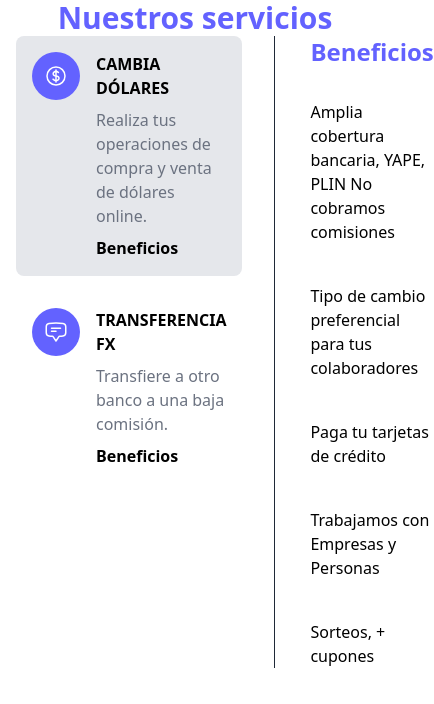
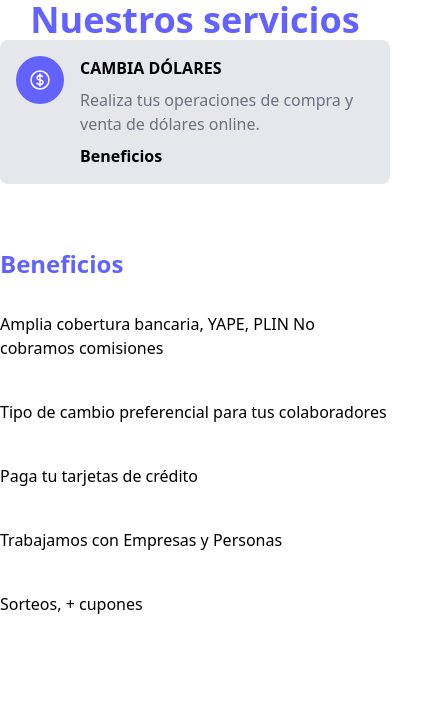
Before and after one commit to rooney2j/Funval-Frontend-N2-Trabajo-Grupal-Sync-Money, a Next.js app: page /services in a window 390 px wide. Shown: the top 704 px of the page, 434 px wide, since content can reach past the window. Built offline with nearby package versions, Linux system fonts and the light colour scheme.

Commit message:
movil version p1

```diff
--- a/app/services/components/ItemServices.jsx
+++ b/app/services/components/ItemServices.jsx
@@ -10,8 +10,8 @@ const ItemServices = ({
   return (
     <div
       onMouseEnter={onActive}
-      className={`flex ${
-        active ? "bg-gray-200" : ""
+      className={` flex ${
+        active ? "bg-gray-200 block" : "md:flex hidden"
       } rounded-lg p-4 gap-4`}
     >
       <div className="max-w-12 w-12 min-w-12 max-h-12 h-12 min-h-12   rounded-full flex items-center justify-center bg-blueApp  text-white">
--- a/app/services/page.jsx
+++ b/app/services/page.jsx
@@ -67,11 +67,11 @@ const Page = () => {
   const [active, setActive] = useState(0);
   return (
     <div>
-      <h2 className="text-center font-bold text-3xl text-blueApp">
+      <h2 className="text-center font-bold md:text-3xl text-blueApp text-4xl px-18">
         Nuestros servicios
       </h2>
       <div className="flex gap-4">
-        <div className="max-w-sm">
+        <div className="max-w-sm hidden md:block">
           <Image
             src={"https://placehold.co/400x700.png"}
             alt=""
@@ -79,8 +79,8 @@ const Page = () => {
             height={700}
           />
         </div>
-        <div className="grid grid-cols-[1fr_4px_1fr] gap-8 ">
-          <div className="flex flex-col gap-4 ">
+        <div className="grid md:grid-cols-[1fr_4px_1fr] gap-8 ">
+          <div className="flex md:flex-col gap-4">
             {services.map((item, index) => (
               <ItemServices
                 key={index}
--- a/next.config.mjs
+++ b/next.config.mjs
@@ -1,4 +1,13 @@
 /** @type {import('next').NextConfig} */
-const nextConfig = {};
+const nextConfig = {
+  images: {
+    remotePatterns: [
+      {
+        protocol: 'https',
+        hostname: 'placehold.co',
+      }
+    ]
+  }
+};
 
 export default nextConfig;
```
